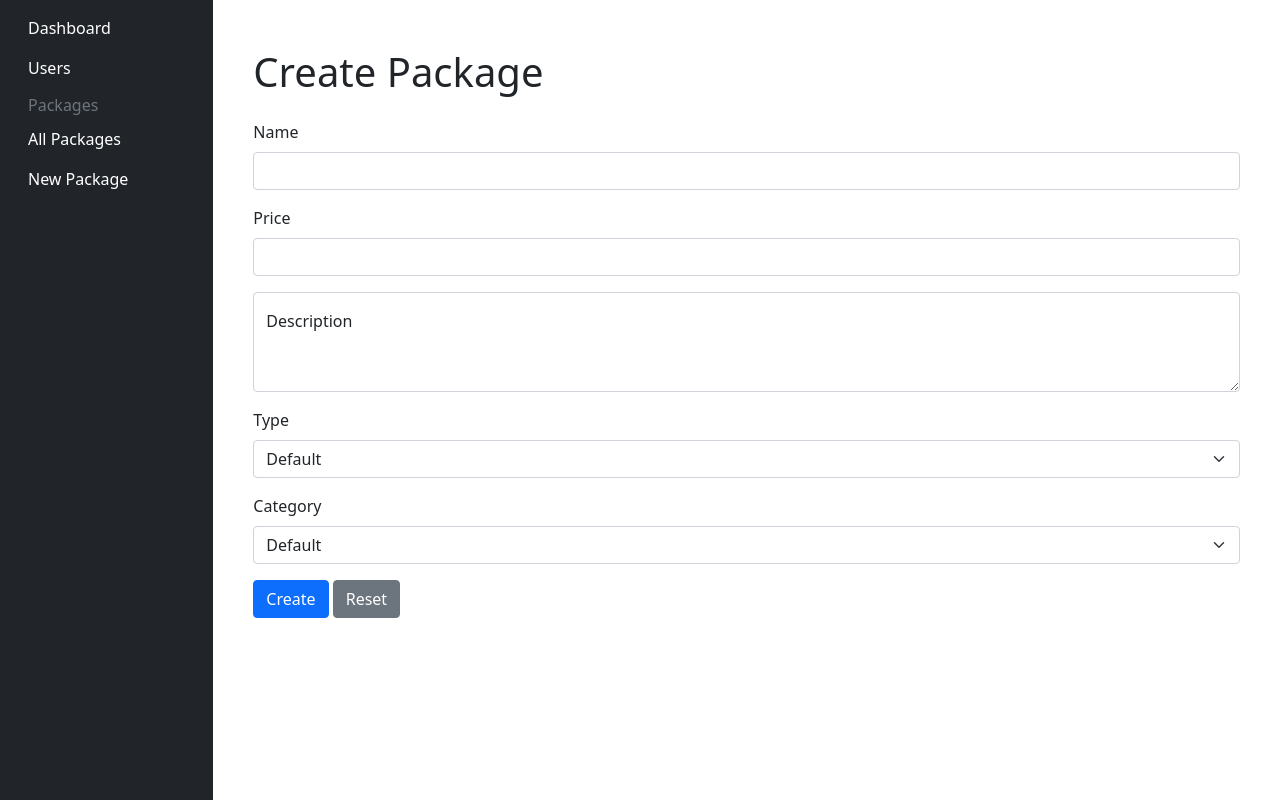
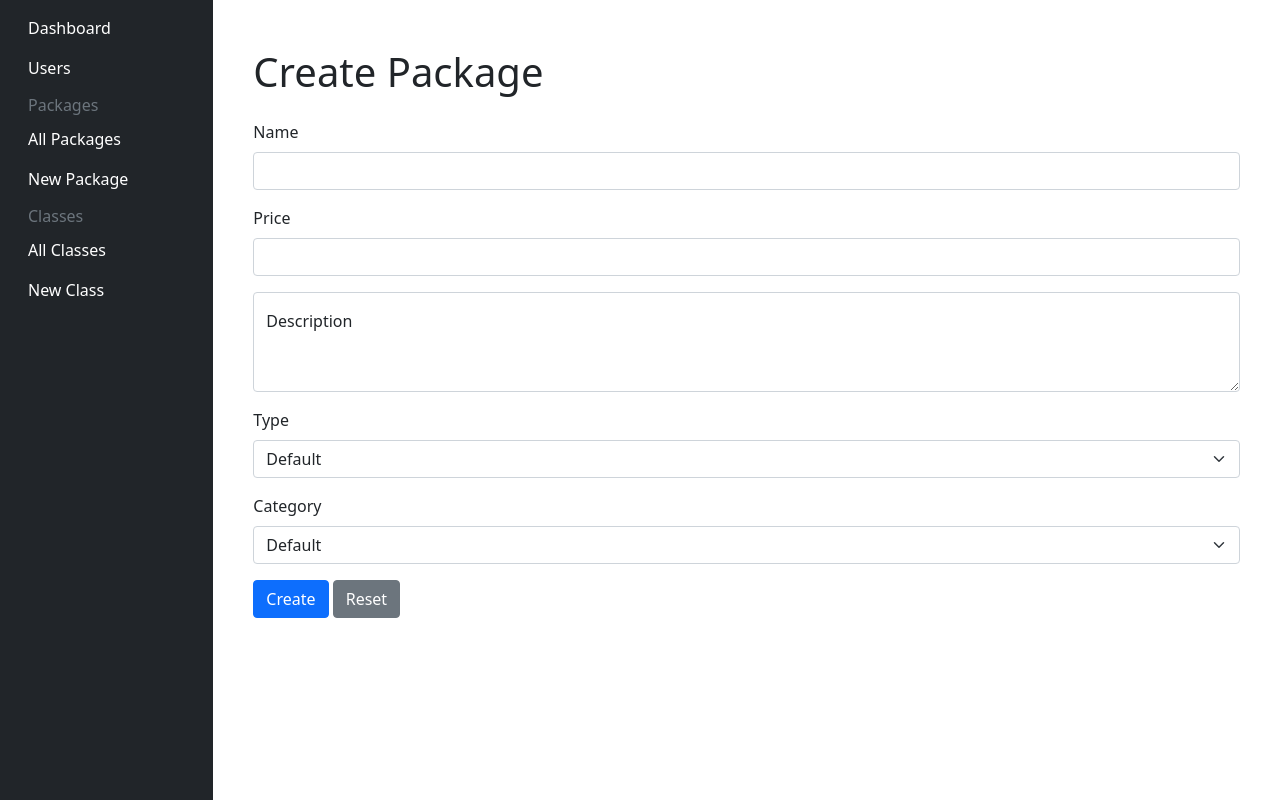
Before and after one commit to somtodev/fitness-first-gym, a Flask app: page /admin/package/new in a window 1280 px wide. Shown: the part 72-872 px from the top of the page. Run offline with Flask 3, Linux system fonts and the light colour scheme; a user stored in the database is signed in.

Commit message:
Fix: Class View Bugs &  Update Admin SIdebar Links

```diff
--- a/app/class_views.py
+++ b/app/class_views.py
@@ -8,14 +8,16 @@ from app.admin_views import authorize_request
 @app.route('/admin/class/all')
 @login_required
 def all_classes():
-    return 'All Classes'
+    return render_template('pages/admin/class/preview.html')
 
 
 @app.route('/admin/class/new', methods=['GET','POST'])
 @login_required
 @authorize_request
 def create_class():
-    return 'New Class'
+    if request.method == 'POST':
+        return 'Creating Class'
+    return render_template('pages/admin/class/new.html')
 
 
 @app.route('/class/<int:user_id>/', methods=['GET'])
--- a/app/templates/components/admin_navbar.html
+++ b/app/templates/components/admin_navbar.html
@@ -18,9 +18,18 @@
       <span>Packages</span>
     </h6>
 
-    <ul class="nav flex-column mb-2">
+    <ul class="nav flex-column">
       <li class="nav-item"><a class="nav-link text-white" href="/admin/package/all">All Packages</a></li>
       <li class="nav-item"><a class="nav-link text-white" href="/admin/package/new">New Package</a></li>
+    </ul>
+
+    <h6 class="sidebar-heading d-flex justify-content-between align-items-center px-3 mt-2 mb-1 text-muted">
+      <span>Classes</span>
+    </h6>
+
+    <ul class="nav flex-column mb-2">
+      <li class="nav-item"><a class="nav-link text-white" href="/admin/class/all">All Classes</a></li>
+      <li class="nav-item"><a class="nav-link text-white" href="/admin/class/new">New Class</a></li>
     </ul>
 
 
--- a/app/templates/pages/admin/packages/edit.html
+++ b/app/templates/pages/admin/packages/edit.html
@@ -1,6 +1,6 @@
 {% extends "components/admin_base.html" %}
 {% block head %}
-<title>Edit</title>
+<title>Admin | Edit Package</title>
 {% endblock head %}
 
 {% block content %}
--- a/app/templates/pages/admin/packages/new.html
+++ b/app/templates/pages/admin/packages/new.html
@@ -1,6 +1,6 @@
 {% extends "components/admin_base.html" %}
 {% block head %}
-<title>Preview</title>
+<title>Admin | New Package</title>
 {% endblock head %}
 
 {% block content %}
--- a/app/templates/pages/admin/packages/preview.html
+++ b/app/templates/pages/admin/packages/preview.html
@@ -1,6 +1,6 @@
 {% extends "components/admin_base.html" %}
 {% block head %}
-<title>Package Preview</title>
+<title> Admin | Package Preview </title>
 {% endblock head %}
 
 {% block content %}
--- a/app/templates/pages/admin/users/preview.html
+++ b/app/templates/pages/admin/users/preview.html
@@ -1,6 +1,6 @@
 {% extends "components/admin_base.html" %}
 {% block head %}
-<title>Preview</title>
+<title> Admin | Preview User</title>
 {% endblock head %}
 
 {% block content %}
```
Also changed, not shown: app/templates/pages/admin/class/edit.html (+9 -0 lines), app/templates/pages/admin/class/new.html (+9 -0 lines), app/templates/pages/admin/class/preview.html (+9 -0 lines), instance/database.sqlite.
